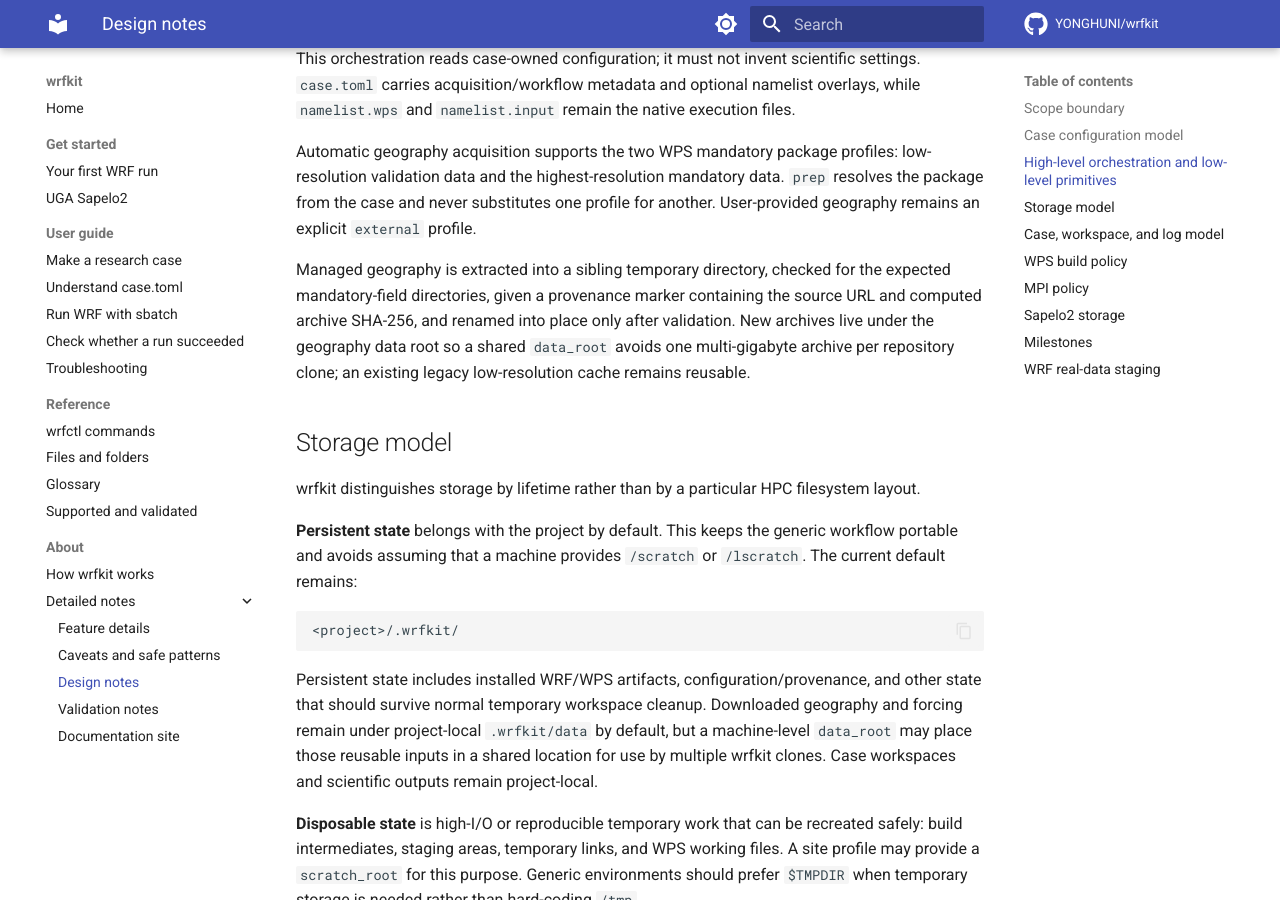
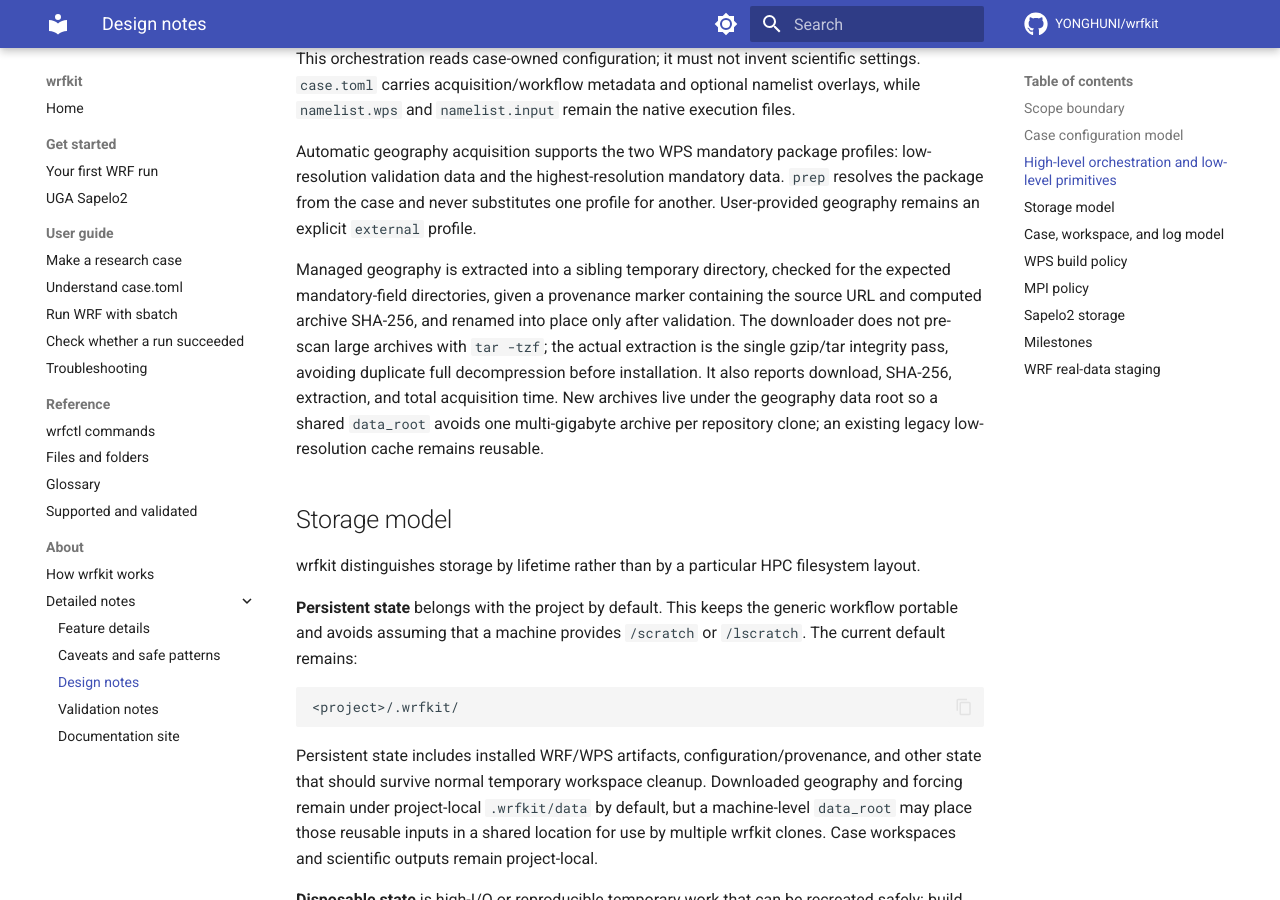
Before and after one commit to YONGHUNI/wrfkit, an MkDocs documentation site: the page built from docs/design.md, in a window 1280 px wide and 900 px high, scrolled down 1992 px. Built offline with MkDocs 1.6.1 and Material for MkDocs 9.7.7, drawn with Linux system fonts in a browser that asks for light colours; comment, search, counter and statistics services are not loaded.

Commit message:
docs: describe optimized geography extraction

```diff
--- a/docs/design.md
+++ b/docs/design.md
@@ -105,9 +105,12 @@ profile.
 Managed geography is extracted into a sibling temporary directory, checked for
 the expected mandatory-field directories, given a provenance marker containing
 the source URL and computed archive SHA-256, and renamed into place only after
-validation. New archives live under the geography data root so a shared
-`data_root` avoids one multi-gigabyte archive per repository clone; an existing
-legacy low-resolution cache remains reusable.
+validation. The downloader does not pre-scan large archives with `tar -tzf`;
+the actual extraction is the single gzip/tar integrity pass, avoiding duplicate
+full decompression before installation. It also reports download, SHA-256,
+extraction, and total acquisition time. New archives live under the geography
+data root so a shared `data_root` avoids one multi-gigabyte archive per
+repository clone; an existing legacy low-resolution cache remains reusable.
 
 ## Storage model
 
```
